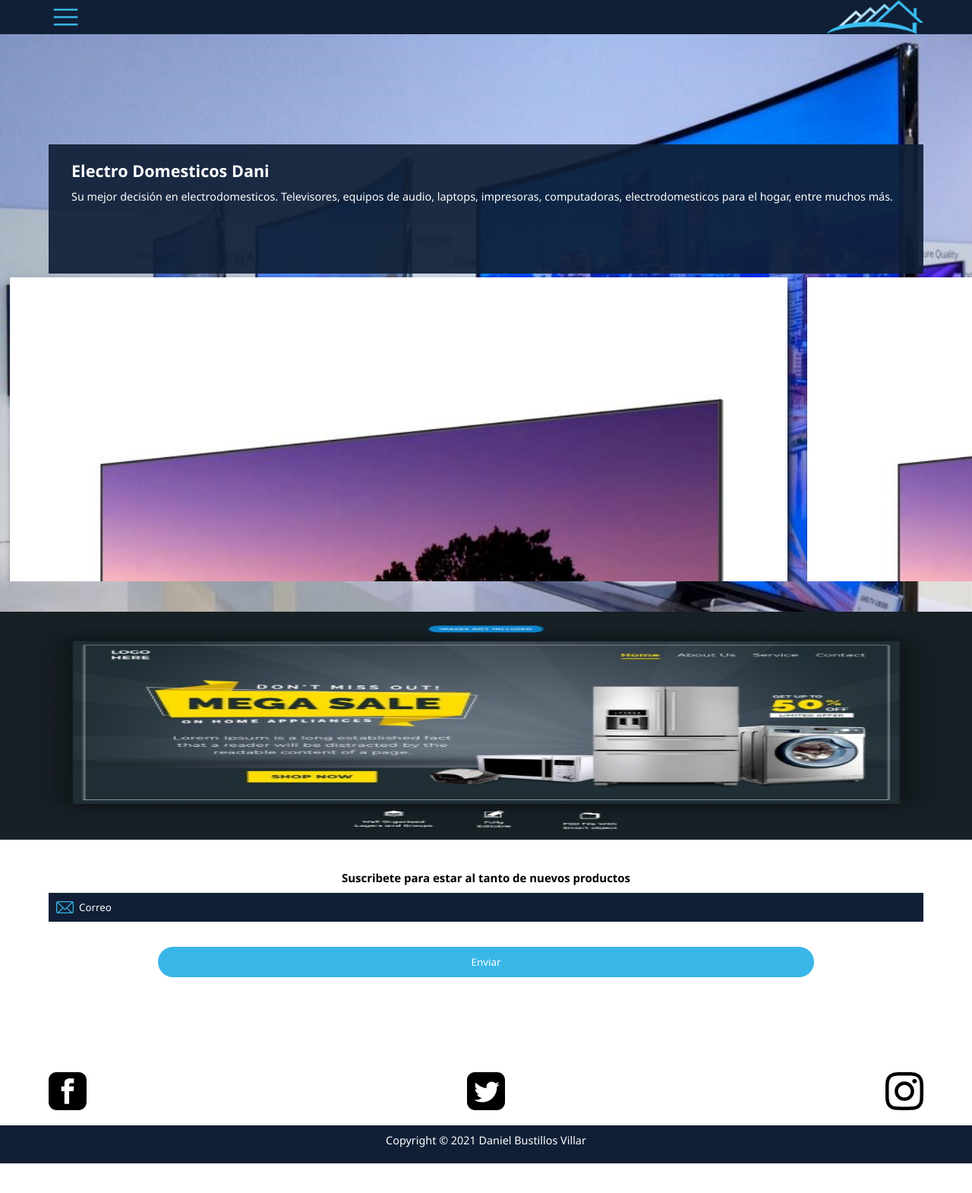
After one commit to DanielBustillosVillar/Tienda_Virtual, a PHP site: page / in a window 1280 px wide. The commit adds this page. Shown: the top 1570 px of the page at 76% size. Run offline with PHP 8.4, Linux system fonts and the light colour scheme.

Commit message:
Termine la pagina principal, el index.html para el modelo movil

```diff
--- a/CSS/estilos.css
+++ b/CSS/estilos.css
@@ -1,8 +1,12 @@
-/*Utilidades*/
+:root {
+    --width: 90%;
+    --margin: 5%;
+}
 *{
     margin: 0;
     padding: 0;
 	box-sizing: border-box;
+    font-family:'Segoe UI', Tahoma, Geneva, Verdana, sans-serif
 }
 img {
     border-style: none;
@@ -11,8 +15,6 @@ img {
 
 body{
     margin: 0;
-    background-color: #101F36;
-    height: 100vh;
 }
 .login_logo{
     height: 45%;
@@ -26,21 +28,31 @@ body{
     flex-wrap: wrap;
 }
 .formulario input{
+    background-repeat: no-repeat;
+    background-size: 23px;
     background-color: transparent;
     width: 100%;
     margin: 8px 45px;
     border: none;
     outline: none;
-    padding: 7px 15px;
+    padding: 7px 30px;
+    background-position-y: center;
     border-bottom: 1px solid #39B6E8;
     color: #39B6E8;
+}
+.formulario .usuario{
+    background-image: url(../imagenes/email.svg);
+}
+.formulario .password{
+    background-image: url(../imagenes/padlock.svg);
+    background-size: 16px;
 }
 .formulario input::placeholder{
     color: #39B6E8;
 }
 .boton{
-    margin: 15px 45px;
-    width: 100%;
+    margin: 2% 12.5% 10%;
+    width: 75%;
     height: 40px;
     border: none;
     outline: none;
@@ -49,3 +61,150 @@ body{
     border-radius: 20px;
     cursor: pointer;
 }
+
+/*Header*/
+.header{
+    display: flex;
+    height: 45px;
+    background-color: #101F36;
+    position: fixed;
+    z-index: 100;
+    width: 100%;
+    top: 0;
+}
+.header__menu{
+    display: flex;
+    width: 50%;
+    margin-left: var(--margin);
+
+}
+.header__menu img{
+    width: auto;
+    height: 45px;
+}
+.header__logo{
+    display: flex;
+    width: 50%;
+    justify-content: flex-end;
+    margin-right: var(--margin);
+}
+.header__logo img{
+    height: 100%;
+    width: auto;
+}
+.banner{
+    margin-top: 45px;
+    height: 320px;
+}
+.titulo{
+    background: rgba(16, 31, 54, 0.92);
+    /* background-color: rgb(16, 31, 54); */
+    width: var(--width);
+    height: 170px;
+    position: absolute;
+    top: 190px;
+    color: #ffffff;
+    margin: 0 var(--margin) 0 var(--margin);
+    padding: 20px 30px;
+    font-size: 0.9em;
+}
+.titulo h1{
+    margin-bottom: 10px;
+}
+/*Banner*/
+.main{
+    width: 100%;
+    height: 400px;
+    display: flex;
+    flex: 1;
+	overflow: auto;
+}
+.card{
+    width: 80%;
+    flex-shrink: 0;
+    margin: auto 13px;
+    box-shadow: 4px 4px 8px #101F36;
+    border-radius: 20px;
+}
+.card a{
+    text-decoration: none;
+    color: white;
+}
+.aside{
+    margin: 40px auto;
+    height: 300px;
+}
+.aside figure{
+    height: inherit;
+}
+.aside figure img{
+    height: inherit;
+}
+.contacto{
+    width: var(--width);
+    margin: 0 var(--margin);
+    font-size: 0.8em;
+    text-align: center;
+}
+.contacto form input{
+    background-image: url(../imagenes/email.svg);
+    background-size: 23px;
+    background-repeat: no-repeat;
+    background-position-y: center;
+    background-position-x: 10px;
+    width: 100%;
+    background-color: #101F36;
+    outline: none;
+    border: none;
+    padding: 10px 40px;
+    margin: 10px 0;
+    color: #ffffff;
+}
+.contacto form input::placeholder{
+    color: #ffffff;
+}
+
+/*Redes*/
+.redes{
+    width: 100%;
+    height: 50px;
+    display: flex;
+    justify-content: space-between;
+    flex-wrap: wrap;
+    margin: 10px 0 20px;
+}
+.redes a{
+    width: 50px;
+    height: 50px;
+    margin-right: 20px;
+}
+.redes a:last-child{
+    margin-right: 0;
+}
+.facebook{
+    background-image: url(../imagenes/facebook.svg);
+    background-size: 50px 50px;
+}
+.twitter{
+    background-image: url(../imagenes/twitter.svg);
+    background-size: 50px;
+}
+.instagram{
+    background-image: url(../imagenes/instagram.svg);
+    background-size: 50px;
+}
+
+/*Footer*/
+.footer{
+    width: 100%;
+    height: 50px;
+    background: #101F36;
+    text-align: center;
+}
+.footer p{
+    display: inline-block;
+    width: var(--width);
+    margin: 10px var(--margin);
+    color: white;
+    font-size: 0.9em;
+}
--- /dev/null
+++ b/index.html
@@ -0,0 +1,81 @@
+<!DOCTYPE html>
+<html lang="en">
+<head>
+    <meta charset="UTF-8">
+    <meta http-equiv="X-UA-Compatible" content="IE=edge">
+    <meta name="viewport" content="width=device-width, initial-scale=1.0">
+    <link rel="shortcut icon" href="imagenes/logo.png">
+    <title>Inicio</title>
+    <link rel="stylesheet" href="CSS/estilos.css">
+</head>
+<body>
+    <header class="header">
+        <figure class="header__menu">
+            <img src="imagenes/menu.svg" alt="Menu" id="menu__movil">
+        </figure>
+        <figure class="header__logo">
+            <img src="imagenes/logo.png" alt="">
+        </figure>
+    </header>
+    <section class="banner">
+        <figure>
+            <img src="imagenes/banner_movil.jpg" alt="Banner">
+        </figure>
+        <div class="titulo">
+            <h1>Electro Domesticos Dani</h1>
+            <p>Su mejor decisión en electrodomesticos. Televisores, equipos de audio, laptops, impresoras, computadoras, electrodomesticos para el hogar, entre muchos más.</p>
+        </div>
+    </section>
+    <main class="main">
+        <article class="card">
+            <figure>
+                <img src="imagenes/televisor.jpg" alt="Televisores">
+            </figure>
+            <button class="boton"><a href="televisores.html">Televisores</a></button>
+        </article>
+
+        <article class="card">
+            <figure>
+                <img src="imagenes/televisor.jpg" alt="Audio">
+            </figure>
+            <button class="boton"><a href="audio.html">Audio</a></button>
+        </article>
+
+        <article class="card">
+            <figure>
+                <img src="imagenes/televisor.jpg" alt="Computo">
+            </figure>
+            <button class="boton"><a href="computo.html">Computo</a></button>
+        </article>
+
+        <article class="card">
+            <figure>
+                <img src="imagenes/televisor.jpg" alt="Computo">
+            </figure>
+            <button class="boton"><a href="electrohogar.html">Electrohogar</a></button>
+        </article>
+
+
+    </main>
+    <aside class="aside">
+        <figure>
+            <img src="imagenes/aside.jpg" alt="Aside">
+        </figure>
+    </aside>
+    <div class="contacto">
+        <h3>Suscribete para estar al tanto de nuevos productos</h3>
+        <form action="suscripcion.php">
+            <input type="email" placeholder="Correo">
+            <button class="boton">Enviar</button>
+        </form>
+        <div class="redes">
+            <a href="http://facebbok.danielbustillos.com" class="facebook"></a>
+            <a href="twitter.com" class="twitter"></a>
+            <a href="instagram.dani.com" class="instagram"></a>
+        </div>
+    </div>
+    <footer class="footer">
+        <p>Copyright &copy; 2021 Daniel Bustillos Villar</p>
+    </footer>
+</body>
+</html>
```
Also changed, not shown: login.html (added, +21 -0 lines), CSS/normalize.css (deleted), imagenes/aside.jpg (added), imagenes/banner_movil.jpg (added), imagenes/banneropcional.webp (added), imagenes/candado.png (added), imagenes/email.png (added), imagenes/email.svg (added), imagenes/facebook.svg (added), imagenes/instagram.svg (added), imagenes/logo.png (added), imagenes/menu.svg (added), imagenes/padlock.svg (added), imagenes/televisor.jpg (added), 2 more files.
